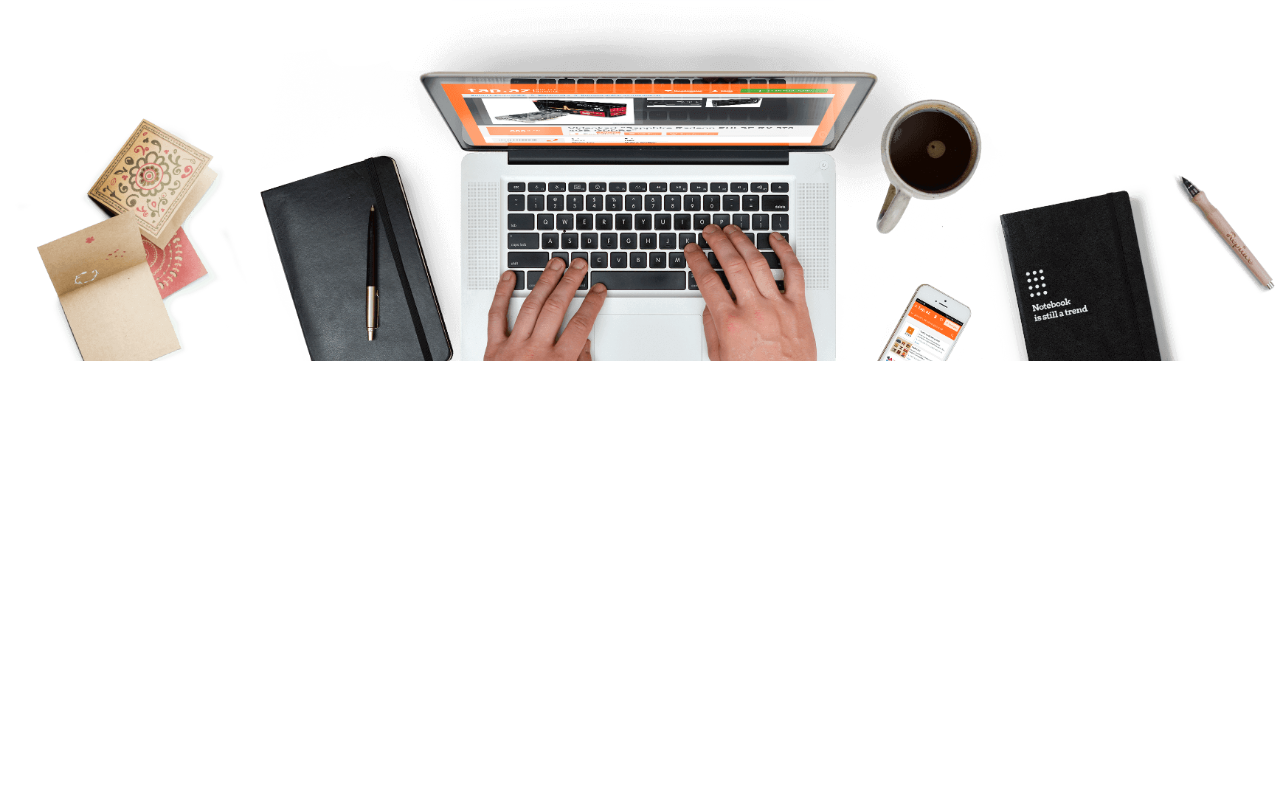
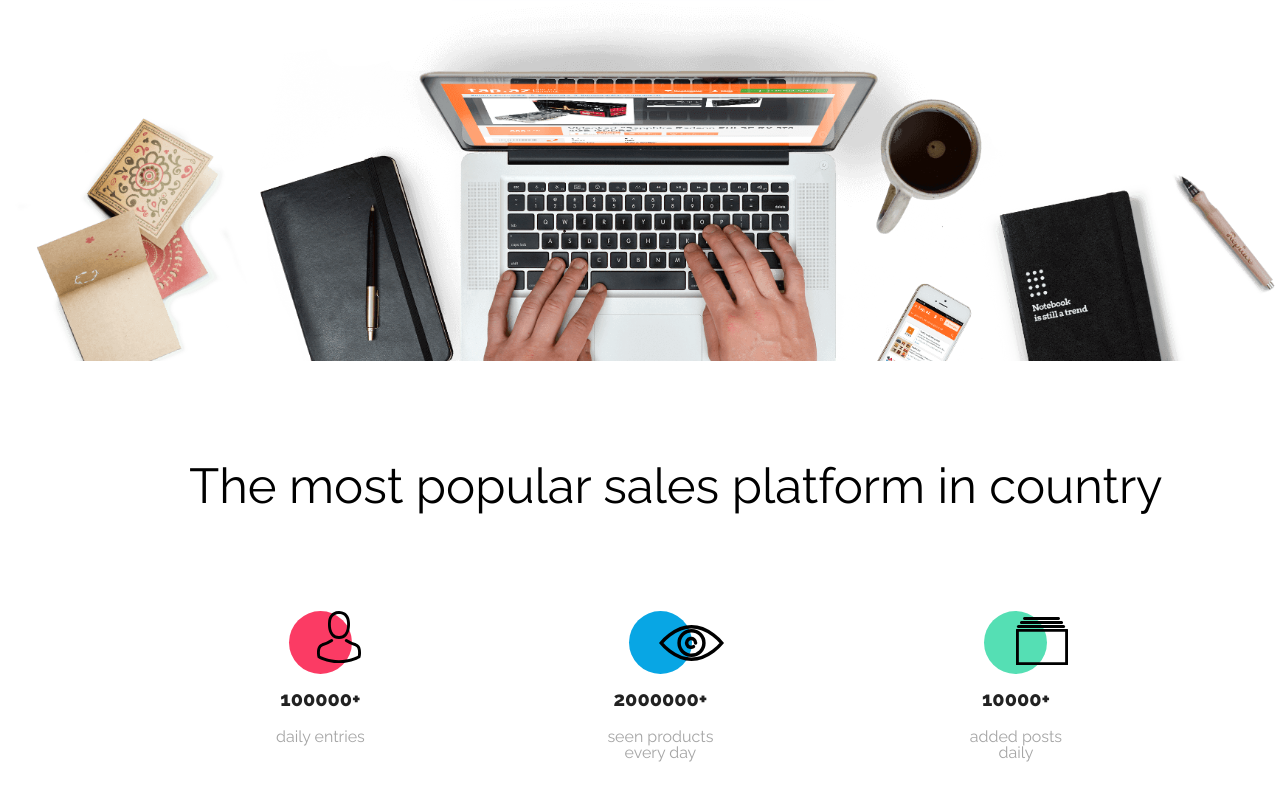
Before and after one commit to KatarzynaMenio/Portfolio, a plain HTML site: page index.html in a window 1280 px wide. Shown: the part 406-1206 px from the top of the page. Before the commit the page ends 800 px from the top, so only its background shows below. Drawn offline with nearby package versions, Linux system fonts and the light colour scheme.

Commit message:
Add section "statistics" to website

```diff
--- a/css/style.css
+++ b/css/style.css
@@ -119,3 +119,76 @@ a {
     width: 100%;
     height: auto;
 }
+
+.statistics {
+    margin-top: 100px;
+}
+.statistics__container {
+    display: flex;
+    justify-content: space-between;
+    max-width: 800px;
+    margin: 101px auto 121px;
+}
+
+h2 {
+    font-size: 36px;
+    font-family: var(--font-raleway);
+    text-align: center;
+}
+
+.statistics__single {
+    max-width: 120px;
+    display: flex;
+    flex-direction: column;
+    justify-content: flex-start;
+    align-items: center;
+    text-align: center;
+    font-family: var(--font-raleway);
+}
+
+.statistics__circle {
+    border-radius: 50%;
+    width: 63px;
+    height: 63px;
+    position: relative;
+}
+
+.statistics__img {
+    position: absolute;
+}
+
+.statistics__single:nth-child(1) .statistics__circle {
+    background-color: var(--color-redish);
+}
+
+.statistics__single:nth-child(1) .statistics__img {
+    top: 0;
+    left: 45%;
+}
+.statistics__single:nth-child(2) .statistics__circle {
+    background-color: var(--color-primary);
+}
+
+.statistics__single:nth-child(2) .statistics__img {
+    top: 14px;
+    left: 47%;
+}
+
+.statistics__single:nth-child(3) .statistics__circle {
+    background-color: var(--color-green);
+}
+
+.statistics__single:nth-child(3) .statistics__img {
+    top: 6px;
+    left: 50%;
+}
+
+.statistics__number {
+    font-size: 20px;
+    font-family: var(--font-raleway);
+    font-weight: 800;
+    margin: 15px 0 20px 0;
+}
+.statistics__description {
+    color: var(--color-grey)
+}
--- a/index.html
+++ b/index.html
@@ -41,6 +41,34 @@
     </div>
     <img src="assets/Background.png" alt="" class="opening__image">
 </section>
+<section class="statistics">
+    <div class="container">
+        <h2 class="opening__header">The most popular sales platform in country</h2>
+        <div class="statistics__container">
+            <div class="statistics__single">
+                <div class="statistics__circle">
+                    <img src="assets/Person.svg" alt="person" class="statistics__img">
+                </div>
+                <div class="statistics__number">100000+</div>
+                <div class="statistics__description">daily entries</div>
+            </div>
+            <div class="statistics__single">
+                <div class="statistics__circle">
+                    <img src="assets/Eye.svg" alt="eye" class="statistics__img">
+                </div>
+                <div class="statistics__number">2000000+</div>
+                <div class="statistics__description">seen products every day</div>
+            </div>
+            <div class="statistics__single">
+                <div class="statistics__circle">
+                    <img src="assets/Catalog.svg" alt="catalog" class="statistics__img">
+                </div>
+                <div class="statistics__number">10000+</div>
+                <div class="statistics__description">added posts daily</div>
+            </div>
+        </div>
+    </div>
+</section>
 
 
 
```
